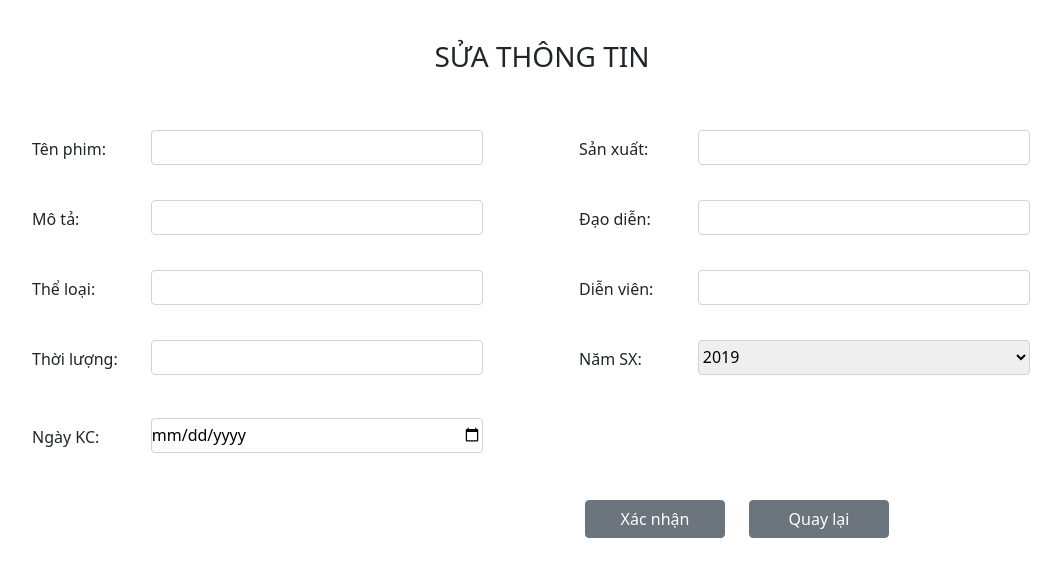
After one commit to chikien2412/TMK_Cinema, a PHP site: page /view/staff/staff_update_phim.php in a window 1320 px wide. The commit adds this page. Shown: the top 577 px of the page, without its empty margins (118-1179 px from the left). Run offline with PHP 8.4, Linux system fonts and the light colour scheme.

Commit message:
Add file

```diff
--- a/assets/css/style.css
+++ b/assets/css/style.css
@@ -0,0 +1,67 @@
+* {
+    margin: 0;
+    padding: 0;
+    box-sizing: border-box;
+}
+
+
+/* css staff */
+
+.staff_col {
+    padding-top: 88px;
+    width: 100%;
+    padding: 10px;
+}
+
+.staff-add {
+    margin: 20px;
+}
+
+.staff-add:hover {
+    color: #fff;
+}
+
+.staff-table {
+    margin: 20px;
+    width: 97%;
+}
+
+.staff-row {
+    font-weight: normal;
+}
+
+.staff_date {
+    height: 35px;
+    width: 100%;
+    border: 1px solid #ced4da;
+    border-radius: 0.25rem;
+}
+
+.staff_date:focus {
+    color: #212529;
+    background-color: #fff;
+    border-color: #86b7fe;
+    outline: 0;
+    box-shadow: 0 0 0 0.25rem rgb(13 110 253 / 25%);
+}
+
+.staff_ComB {
+    height: 35px;
+    width: 100%;
+    border: 1px solid #ced4da;
+    border-radius: 0.25rem;
+}
+
+.staff_ComB:hover {}
+
+.staff_ComB:focus {
+    color: #212529;
+    background-color: #fff;
+    border-color: #86b7fe;
+    outline: 0;
+    box-shadow: 0 0 0 0.25rem rgb(13 110 253 / 25%);
+}
+
+option:hover {
+    background-color: blue;
+}
--- a/partials_front/header.php
+++ b/partials_front/header.php
@@ -9,9 +9,11 @@
   <!-- Bootstrap CSS -->
   <link href="https://cdn.jsdelivr.net/npm/bootstrap@5.1.1/dist/css/bootstrap.min.css" rel="stylesheet" integrity="sha384-F3w7mX95PdgyTmZZMECAngseQB83DfGTowi0iMjiWaeVhAn4FJkqJByhZMI3AhiU" crossorigin="anonymous">
   <link rel="stylesheet" href="https://cdnjs.cloudflare.com/ajax/libs/font-awesome/6.0.0-beta2/css/all.min.css" integrity="sha512-YWzhKL2whUzgiheMoBFwW8CKV4qpHQAEuvilg9FAn5VJUDwKZZxkJNuGM4XkWuk94WCrrwslk8yWNGmY1EduTA==" crossorigin="anonymous" referrerpolicy="no-referrer" />
-  <link rel="stylesheet" href="../assets/css/style.css">
+  <link rel="stylesheet" href="../../assets/css/style.css">
 
   <title>Education</title>
 </head>
 
 <body>
+
+</body>
--- /dev/null
+++ b/view/staff/staff_update_phim.php
@@ -0,0 +1,103 @@
+<?php
+include_once '../../partials_front/header.php'
+?>
+
+<main>
+    <div class="container">
+        <div class="row">
+            <div class="col-12 staff_col">
+                <h3 style='text-align: center ;  text-transform:uppercase ; margin-bottom: 30px; margin-top: 30px;'>Sửa
+                    thông tin</h3>
+            </div>
+        </div>
+        <div class="row">
+            <div class="col-5 ms-5 mt-3 me-4">
+                <div class="mb-3 row">
+                    <label for="staticTenPhim" class="col-3 col-form-label">Tên phim: </label>
+                    <div class="col-9">
+                        <input type="text" class="form-control" style="height: 35px; width: 100%;" id="inputTenPhim">
+                    </div>
+                </div>
+            </div>
+            <div class="col-5 ms-5 mt-3 me-4">
+                <div class="mb-3 row">
+                    <label for="staticSX" class="col-3 col-form-label">Sản xuất: </label>
+                    <div class="col-9">
+                        <input type="text" class="form-control" style="height: 35px; width: 100%;" id="inputSX">
+                    </div>
+                </div>
+            </div>
+            <div class="col-5 ms-5 mt-3 me-4">
+                <div class="mb-3 row">
+                    <label for="inputMoTa" class="col-3 col-form-label">Mô tả:</label>
+                    <div class="col-9">
+                        <input type="text" class="form-control" style="height: 35px; width: 100%;" id="inputMoTa">
+                    </div>
+                </div>
+            </div>
+            <div class="col-5 ms-5 mt-3 me-4">
+                <div class="mb-3 row">
+                    <label for="inputDD" class="col-3 col-form-label">Đạo diễn:</label>
+                    <div class="col-9">
+                        <input type="text" class="form-control" style="height: 35px; width: 100%;" id="inputDD">
+                    </div>
+                </div>
+            </div>
+            <div class="col-5 ms-5 mt-3 me-4">
+                <div class="mb-3 row">
+                    <label for="inputTheLoai" class="col-3 col-form-label">Thể loại:</label>
+                    <div class="col-9">
+                        <input type="text" class="form-control" style="height: 35px; width: 100%;" id="inputTheLoai">
+                    </div>
+                </div>
+            </div>
+            <div class="col-5 ms-5 mt-3 me-4">
+                <div class="mb-3 row">
+                    <label for="inputDV" class="col-3 col-form-label">Diễn viên:</label>
+                    <div class="col-9">
+                        <input type="text" class="form-control" style="height: 35px; width: 100%;" id="inputDV">
+                    </div>
+                </div>
+            </div>
+            <div class="col-5 ms-5 mt-3 me-4">
+                <div class="mb-4 row">
+                    <label for="inputTL" class="col-sm-3 col-form-label">Thời lượng:</label>
+                    <div class="col-9">
+                        <input type="text" class="form-control" style="height: 35px; width: 100%;" id="inputTL">
+                    </div>
+                </div>
+            </div>
+            <div class="col-5 ms-5 mt-3 me-4">
+                <div class="mb-3 row">
+                    <label for="inputDD" class="col-3 col-form-label">Năm SX:</label>
+                    <div class="col-9">
+                        <select name="example" class="staff_ComB">
+                            <option value="A">2019</option>
+                            <option value="B">2020</option>
+                            <option value="-">2021</option>
+                        </select>
+                    </div>
+                </div>
+            </div>
+            <div class="col-5 ms-5 mt-3 me-4">
+                <div class="mb-3 row">
+                    <label for="inputTL" class="col-3 col-form-label">Ngày KC:</label>
+                    <div class="col-sm-9">
+                        <input type="date" name="" class="staff_date" style="" id="">
+                    </div>
+                </div>
+            </div>
+            <div class="row">
+                <div class="col-10" style="margin-left: 300px;margin-top: 20px;">
+                    <div class="d-grid gap-2 d-md-flex justify-content-md-center">
+                        <button class="btn btn-secondary me-md-2" style="width: 140px; margin: 8px" type="button">Xác
+                            nhận</button>
+                        <form action="../staff/staff_inf_phim.php" method="get">
+                            <button class="btn btn-secondary" style="width: 140px; margin: 8px" type="submit">Quay
+                                lại</button>
+                        </form>
+                    </div>
+                </div>
+            </div>
+        </div>
+</main>
```
Also changed, not shown: view/staff/staff_add_phim.php (added, +102 -0 lines), view/staff/staff_inf_phim.php (added, +55 -0 lines).
